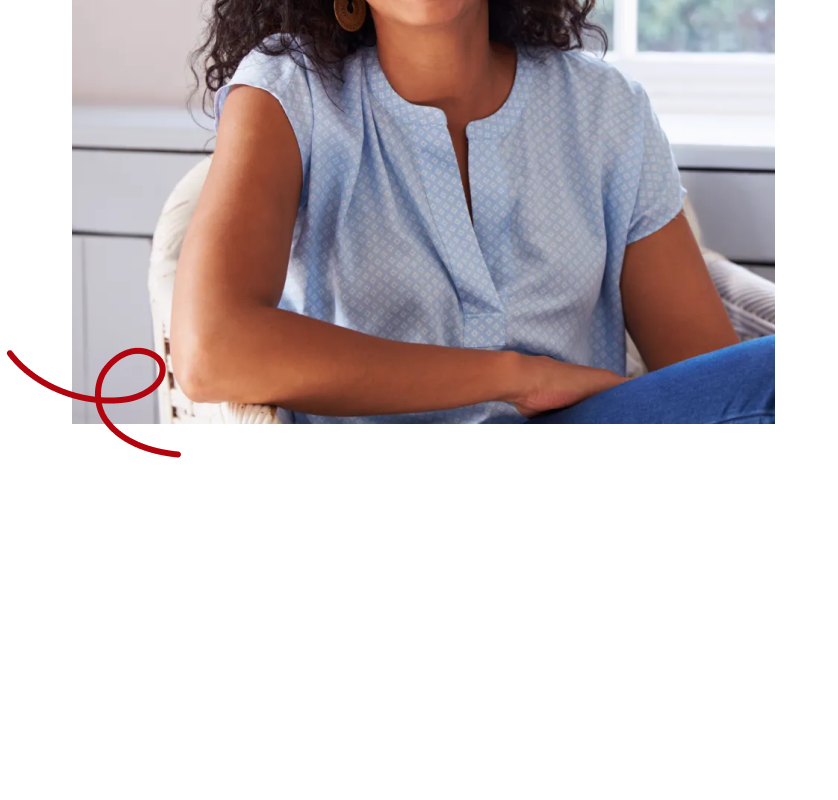
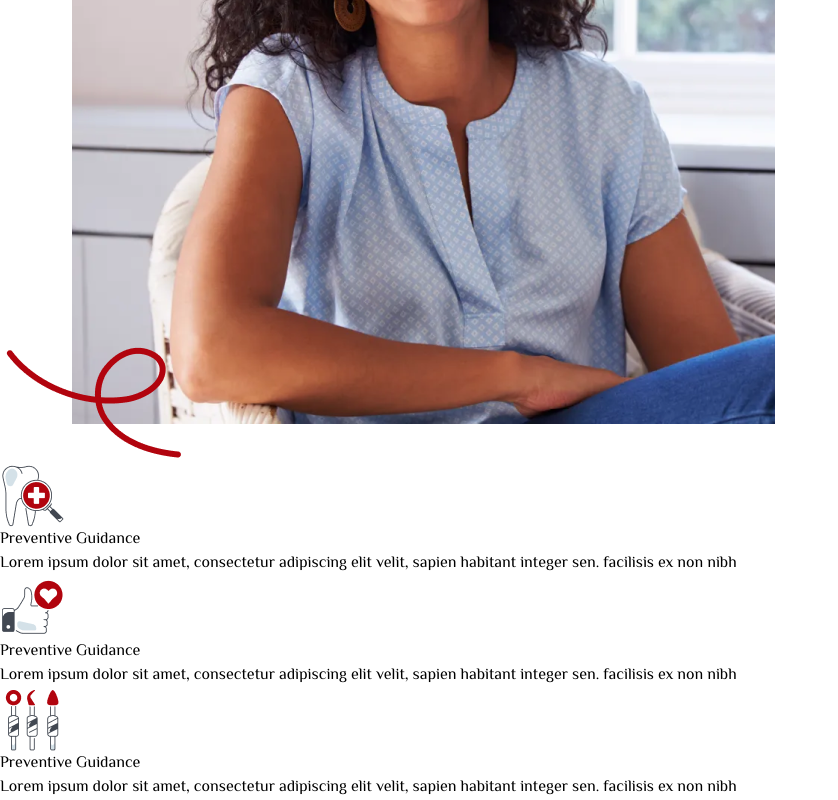
Before and after one commit to absattarghoto/medical_website, a React (Vite) app: page / in a window 1280 px wide. Shown: the part 617-1417 px from the top of the page, without its empty margins (0-838 px from the left). Before the commit the page ends 1081 px from the top, so only its background shows below. Built offline with nearby package versions, Linux system fonts and the light colour scheme.

Commit message:
add card by props  and make layouts folder for props

```diff
--- a/src/App.tsx
+++ b/src/App.tsx
@@ -1,13 +1,15 @@
-import Hero from "./components/Hero/Index"
-import NavBar from "./components/NavBar/Index"
+import Hero from "./components/Hero/Index";
+import HeroCard from "./components/HeroCard/Index";
+import NavBar from "./components/NavBar/Index";
 
 const App = () => {
   return (
     <>
-    <NavBar/>
-        <Hero/>
+      <NavBar />
+      <Hero />
+      <HeroCard/>
     </>
-  )
-}
+  );
+};
 
-export default App
+export default App;
--- /dev/null
+++ b/src/Layouts/Card.tsx
@@ -0,0 +1,19 @@
+import React from "react";
+
+interface CardProps {
+  image: string;
+  title: string;
+  description: string;
+}
+
+const Card: React.FC<CardProps> = ({ image, title, description }) => {
+  return (
+    <div className="w-full max-w-sm flex flex-col items-center justify-center p-5 rounded-lg shadow-md bg-white transition-transform duration-300 ease-in-out hover:scale-105 hover:shadow-lg">
+      <img src={image} alt={title} className="w-16 h-16 mb-3 transition-transform duration-300 hover:scale-110" />
+      <p className="text-lg md:text-xl font-semibold text-black text-center">{title}</p>
+      <p className="text-sm md:text-base text-gray-600 text-center">{description}</p>
+    </div>
+  );
+};
+
+export default Card;
--- /dev/null
+++ b/src/components/HeroCard/Index.tsx
@@ -0,0 +1,27 @@
+import Card from "../../Layouts/Card";
+
+const HeroCard = () => {
+  return (
+    <section>
+    <div className="flex flex-wrap justify-center py-12 items-center gap-6 px-4 md:px-10">
+      <Card
+        image="Images/Icon.png"
+        title="Preventive Guidance"
+        description="Lorem ipsum dolor sit amet, consectetur adipiscing elit velit, sapien habitant integer sen. facilisis ex non nibh"
+      />
+      <Card
+        image="Images/Icon (1).png"
+        title="Preventive Guidance"
+        description="Lorem ipsum dolor sit amet, consectetur adipiscing elit velit, sapien habitant integer sen. facilisis ex non nibh"
+      />
+      <Card
+        image="Images/Icon (2).png"
+        title="Preventive Guidance"
+        description="Lorem ipsum dolor sit amet, consectetur adipiscing elit velit, sapien habitant integer sen. facilisis ex non nibh"
+      />
+    </div>
+    </section>
+  );
+};
+
+export default HeroCard;
```
